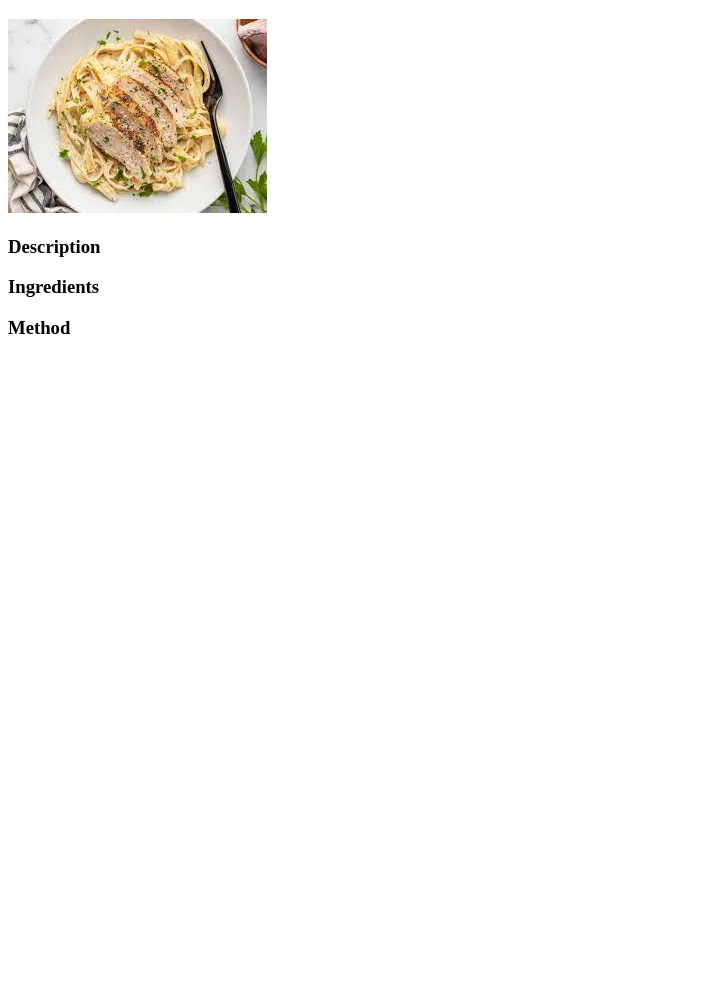
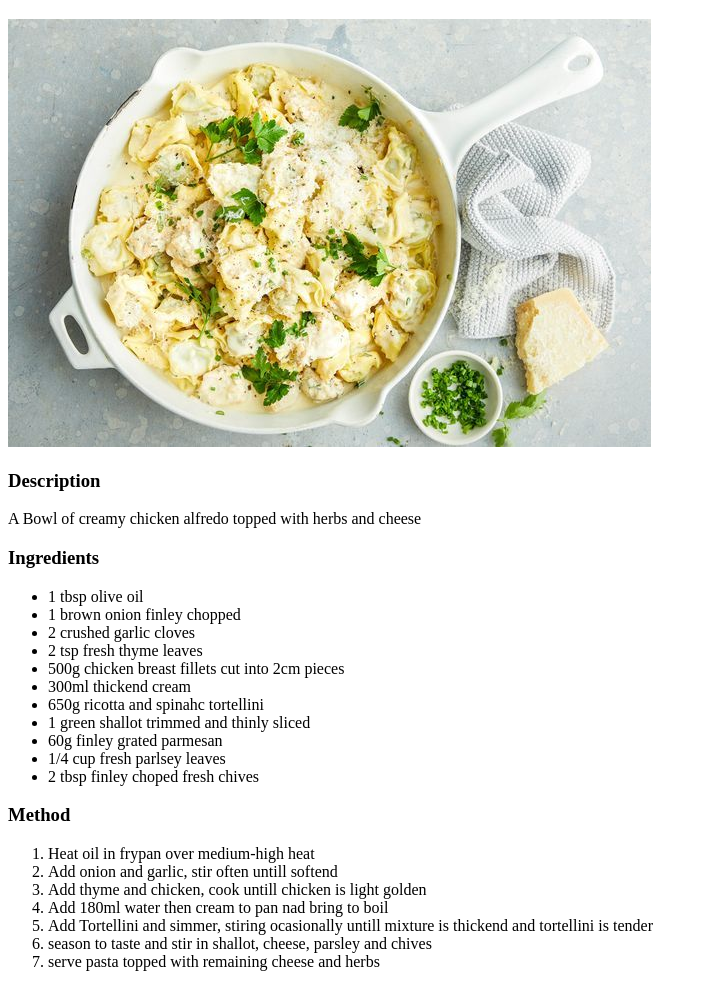
Before and after one commit to Cody-Ydoc/odin-recipes, a plain HTML site: page recipes/chickenAlfredo.html in a window 1280 px wide. Shown: the part 61-1048 px from the top of the page, without its empty margins (0-708 px from the left). Before the commit the page ends 800 px from the top, so only its background shows below. Drawn offline with Linux system fonts and the light colour scheme.

Commit message:
updated chickenAlfredo image and completed corosponding html page

```diff
--- a/recipes/chickenAlfredo.html
+++ b/recipes/chickenAlfredo.html
@@ -7,17 +7,36 @@
 </head>
 <body>
     <h1>Chicken Alfredo</h1>
-    <img src="../images/chickenalfredo.jpeg" alt="a bowl of creamy Chicken Alfredo">
+    <img src="../images/chickenAlfredo.jpeg" alt="a bowl of creamy Chicken Alfredo">
     <h3> Description</h3>
-        <p></p>
-
+        <p>A Bowl of creamy chicken alfredo topped with herbs and cheese</p>
 
     <h3> Ingredients</h3>
-        <ul></ul>
-
+        <ul>
+            <li> 1 tbsp olive oil</li>
+            <li> 1 brown onion finley chopped</li>
+            <li> 2 crushed garlic cloves</li>
+            <li> 2 tsp fresh thyme leaves</li>
+            <li> 500g chicken breast fillets cut into 2cm pieces</li>
+            <li> 300ml thickend cream</li>
+            <li> 650g ricotta and spinahc tortellini</li>
+            <li> 1 green shallot trimmed and thinly sliced</li>
+            <li> 60g finley grated parmesan</li>
+            <li> 1/4 cup fresh parlsey leaves</li>
+            <li> 2 tbsp finley choped fresh chives</li>
+        </ul>
 
     <h3> Method</h3>
-        <ol></ol>
+        <ol>
+            <li> Heat oil in frypan over medium-high heat</li>
+            <li> Add onion and garlic, stir often untill softend</li>
+            <li> Add thyme and chicken, cook untill chicken is light golden</li>
+            <li> Add 180ml water then cream to pan nad bring to boil</li>
+            <li> Add Tortellini and simmer, stiring ocasionally untill mixture is thickend and tortellini is tender</li>
+            <li> season to taste and stir in shallot, cheese, parsley and chives</li>
+            <li>serve pasta topped with remaining cheese and herbs</li>
+
+        </ol>
 
 </body>
 </html>
```
Also changed, not shown: images/chickenAlfredo.jpeg (added).
